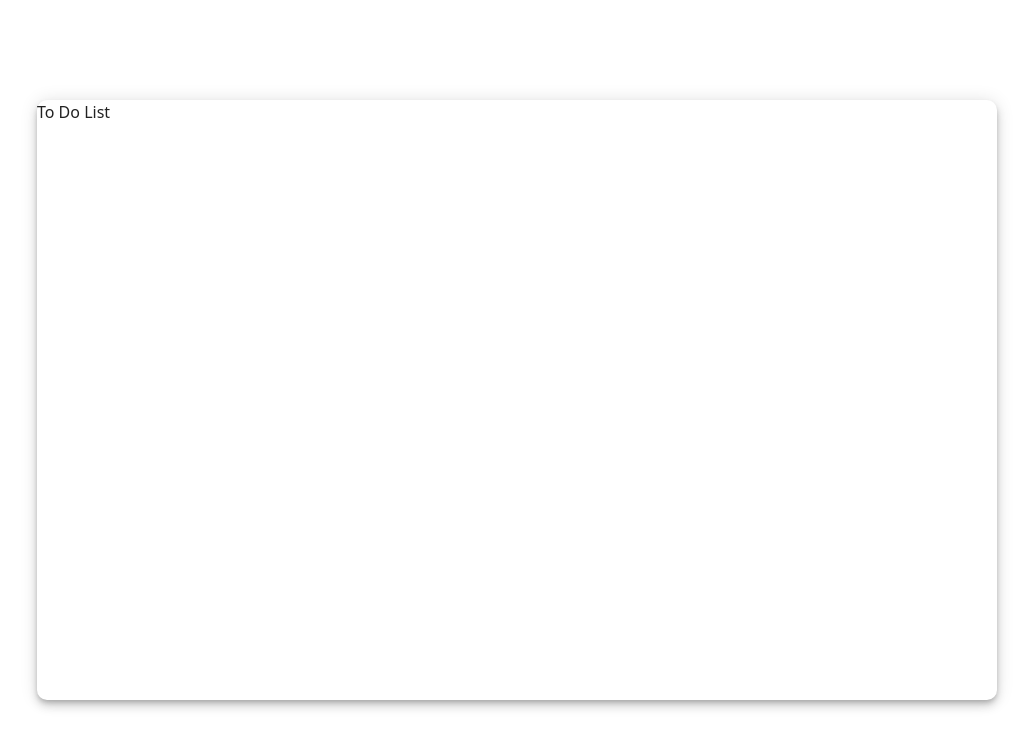
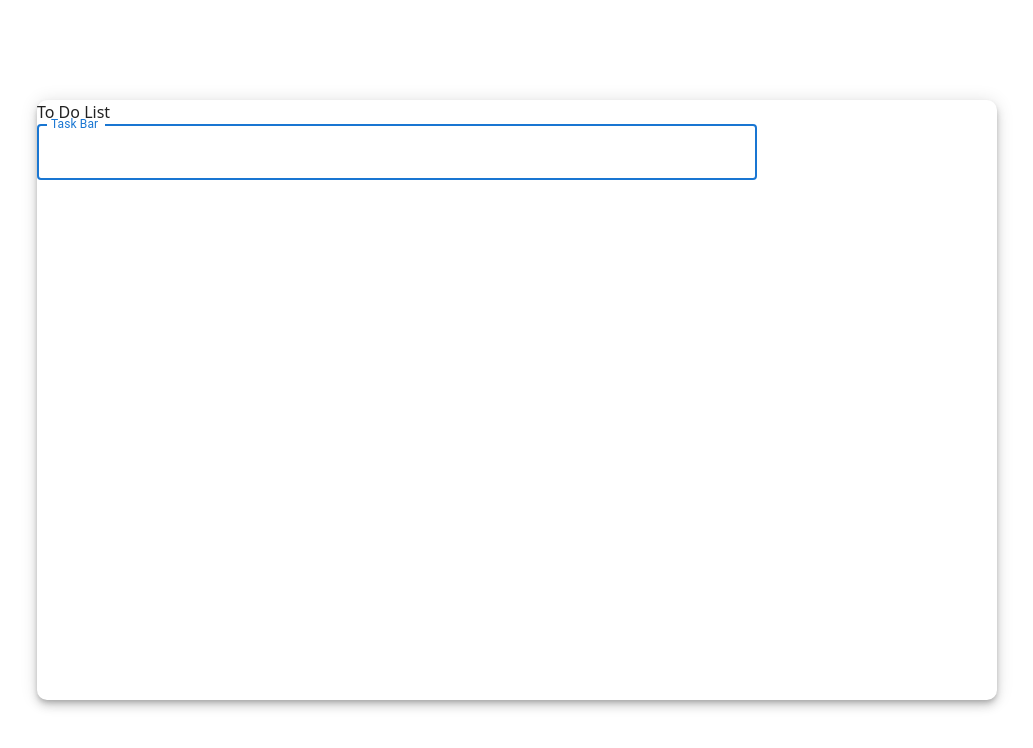
Before and after one commit to AshanSandeep06/Todo-List-React, a React (Create React App) app: page / in a window 1280 px wide. Shown: the top 748 px of the page, without its empty margins (123-1156 px from the left). Built offline with nearby package versions, Linux system fonts and the light colour scheme.

Commit message:
Content Updated

```diff
--- a/src/App.tsx
+++ b/src/App.tsx
@@ -1,14 +1,30 @@
 import React from "react";
 import logo from "./logo.svg";
 import "./App.css";
-import { Paper } from "@mui/material";
+import { Paper, TextField } from "@mui/material";
 
 export default function App() {
   return (
     <div className="App w-screen h-screen flex justify-center items-center">
       <Paper id="taskListContainer" className="w-3/4 h-3/4" elevation={6}>
         <form>
-          <h1>To Do List</h1>
+          <div>
+            <h1>To Do List</h1>
+          </div>
+
+          <div className="w-3/4 mb-5">
+            <TextField
+              id="txtAddTaskField"
+              label="Task Bar"
+              type="text"
+              variant="outlined"
+              placeholder="What are your plans today .?"
+              fullWidth={true}
+              autoFocus
+            />
+          </div>
+
+
         </form>
       </Paper>
     </div>
```
